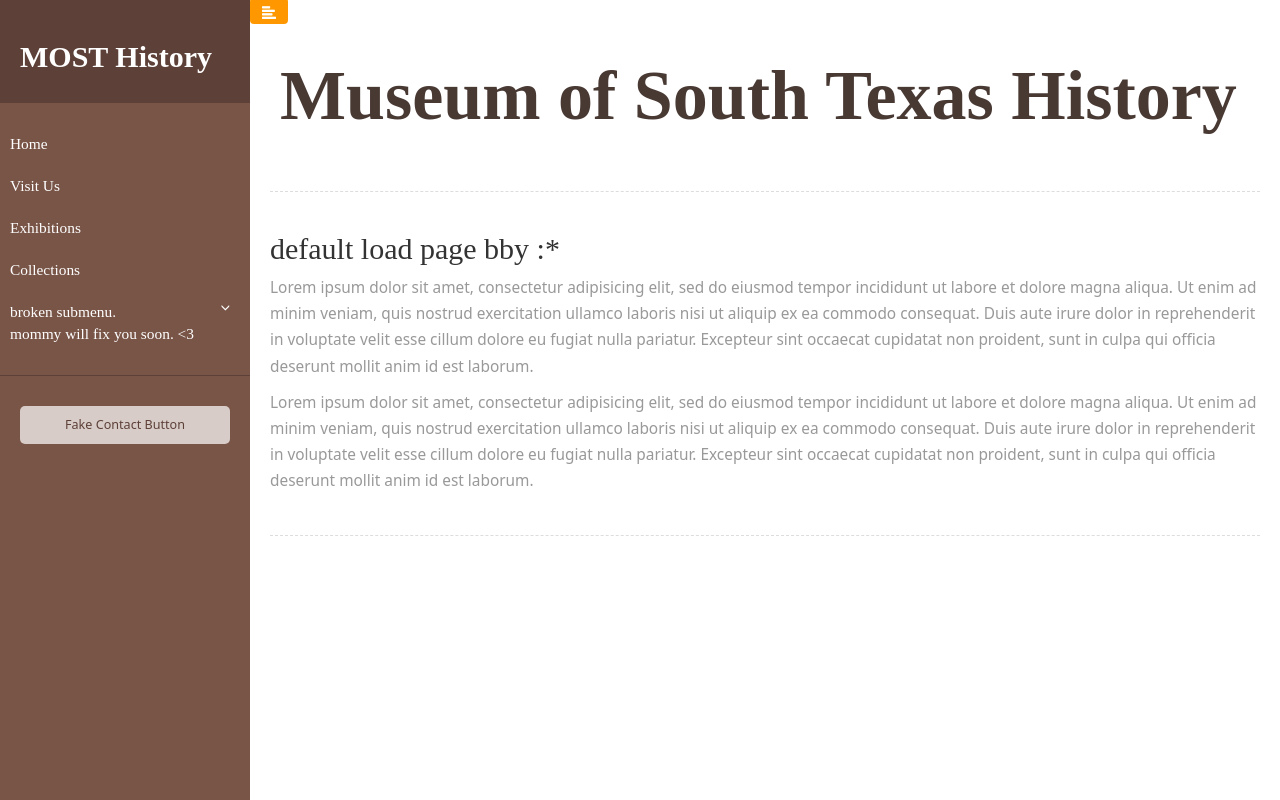
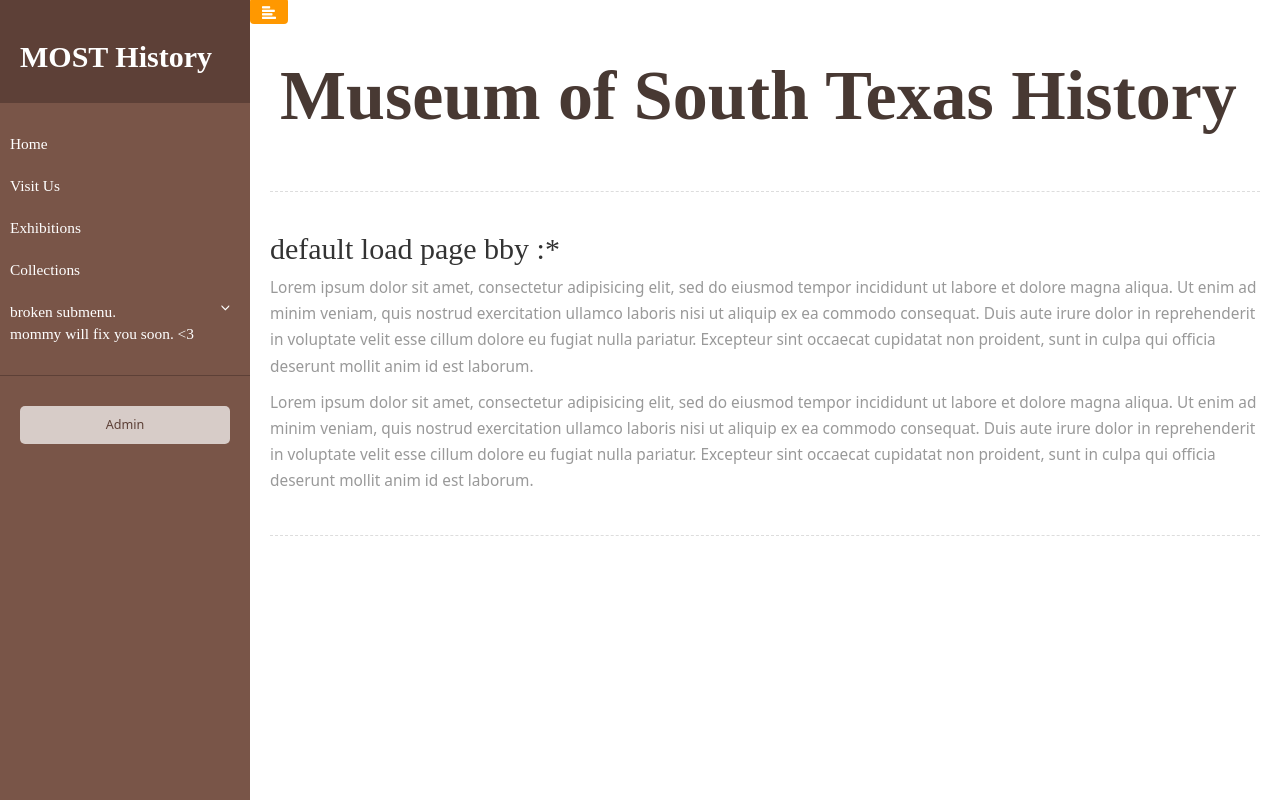
Before and after one commit to EsmeraldaQuintana/MOSTregi, a Django app: page / in a window 1280 px wide. Run offline with Django 3.2, Linux system fonts and the light colour scheme; some libraries are stand-ins or nearby versions.

Commit message:
fix admin button. I wrote it wrong the first time.

```diff
--- a/MOSTregi/templates/index.html
+++ b/MOSTregi/templates/index.html
@@ -62,7 +62,7 @@
        </ul>
 
           <ul class="list-unstyled CTAs">
-            <li><a href="" class="download">Fake Contact Button</a></li>
+            <li><a href="/admin/" class="download">Admin</a></li>
           </ul>
       </nav>
 
```
